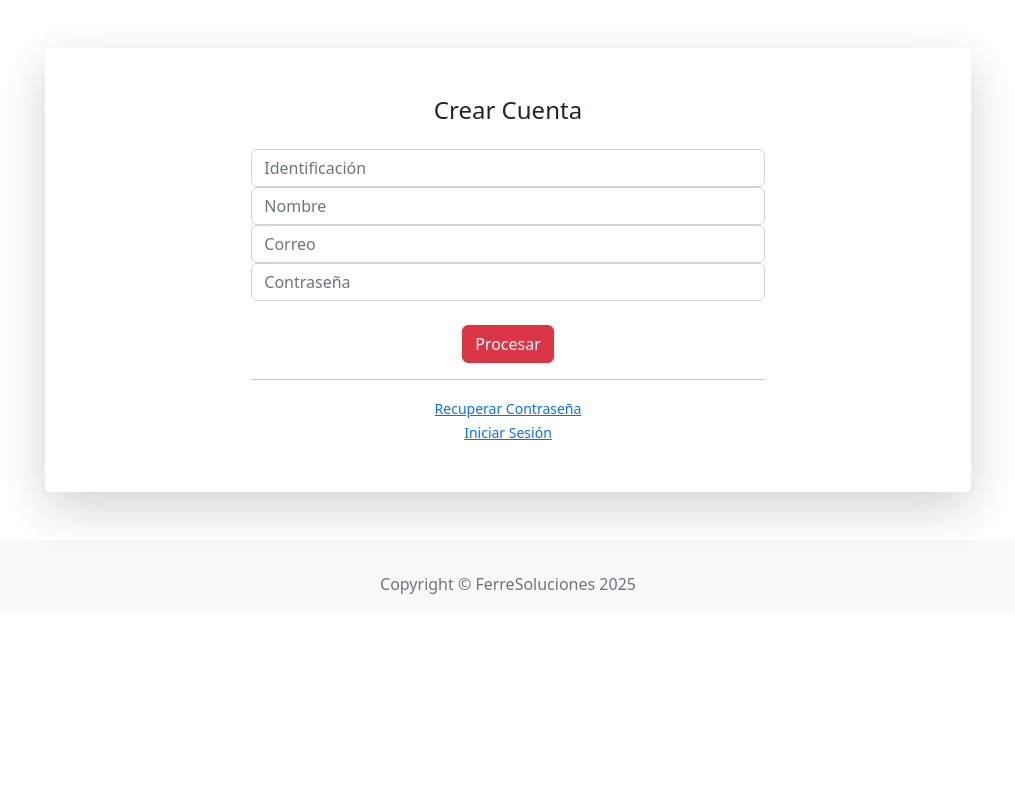
After one commit to geovannymaroto/FerreSoluciones, a PHP site: page /View/login/registrarCuenta.php in a window 1280 px wide. The commit adds this page. Shown: the whole page, without its empty margins (132-1147 px from the left). Run offline with PHP 8.4, Linux system fonts and the light colour scheme; some libraries are stand-ins or nearby versions.

Commit message:
vista recuperar contraseña/registro

```diff
--- a/Controller/LoginController.php
+++ b/Controller/LoginController.php
@@ -6,24 +6,24 @@
         session_start();
     }
 
-    //if(isset($_POST["btnRegistrarCuenta"]))
-    ////{
-    ////    $identificacion = $_POST["txtIdentificacion"];
-    ////    $nombre = $_POST["txtNombre"];
-    ////    $correo = $_POST["txtCorreo"];
-    //    $contrasenna = $_POST["txtContrasenna"];
+    if(isset($_POST["btnRegistrarCuenta"]))
+    {
+        $identificacion = $_POST["txtIdentificacion"];
+        $nombre = $_POST["txtNombre"];
+        $correo = $_POST["txtCorreo"];
+        $contrasenna = $_POST["txtContrasenna"];
 
-     //   $resultado = RegistrarCuentaModel($identificacion,$nombre,$correo,$contrasenna);
+        //$resultado = RegistrarCuentaModel($identificacion,$nombre,$correo,$contrasenna);
 
-     //   if($resultado == true)
-     //   {
-     //       header('location: ../../View/Login/login.php');
-     //   }
-     //   else
-     //   {
-     //       $_POST["Message"] = "Su información no fue registrada correctamente";
-     //   }
-   // }
+        if($resultado == true)
+        {
+            header('location: ../../View/Login/login.php');
+        }
+        else
+        {
+            $_POST["Message"] = "Su información no fue registrada correctamente";
+        }
+    }
 
     if(isset($_POST["btnIniciarSesion"]))
     {
--- /dev/null
+++ b/View/Login/registrarCuenta.php
@@ -0,0 +1,111 @@
+<?php
+    include_once $_SERVER["DOCUMENT_ROOT"] . "/FerreSoluciones/Controller/LoginController.php";
+    include_once $_SERVER["DOCUMENT_ROOT"] . "/FerreSoluciones/View/layoutExterno.php";
+
+    function PrintCss() {
+        echo '<link href="/path/to/your/css/file.css" rel="stylesheet">';
+    }
+
+    function PrintScript() {
+        echo '<script src="/path/to/your/js/file.js"></script>';
+    }
+?>
+
+<!DOCTYPE html>
+<html lang="en">
+
+<?php PrintCss(); ?>
+
+    <head>
+        <meta charset="utf-8" />
+        <meta http-equiv="X-UA-Compatible" content="IE=edge" />
+        <meta name="viewport" content="width=device-width, initial-scale=1, shrink-to-fit=no" />
+        <meta name="description" content="" />
+        <meta name="author" content="" />
+        <title>Ferresoluciones</title>
+        <link href="https://cdn.jsdelivr.net/npm/simple-datatables@7.1.2/dist/style.min.css" rel="stylesheet" />
+        <link href="../Styles/styles.css" rel="stylesheet" />
+        <script src="https://use.fontawesome.com/releases/v6.3.0/js/all.js" crossorigin="anonymous"></script>
+    </head>
+
+    <body class="bg-gradient-primary">
+
+    <div class="container MargenSuperior">
+
+    <div class="row justify-content-center">
+
+    <div class="col-xl-10 col-lg-12 col-md-9">
+
+    <div class="card o-hidden border-0 shadow-lg my-5">
+        <div class="card-body p-0">
+
+                <div class="row">
+                    <div class="col-lg-2"></div>
+                    <div class="col-lg-8">
+                        <div class="p-5">
+                            <div class="text-center">
+                                <h1 class="h4 text-gray-900 mb-4">Crear Cuenta</h1>
+                            </div>
+
+                            <?php
+                                if(isset($_POST["Message"]))
+                                {
+                                    echo '<div class="alert alert-warning Mensajes">' . $_POST["Message"] . '</div>';
+                                }
+                            ?>
+                            <form action="" method="POST" class="user">
+                                <div class="form-group">
+                                    <input type="text" class="form-control form-control-user"
+                                    placeholder="Identificación" id="txtIdentificacion" name="txtIdentificacion"
+                                    onkeyup="ConsultarNombre()" required>
+                                </div>
+                                <div class="form-group">
+                                    <input type="text" class="form-control form-control-user"
+                                        placeholder="Nombre" id="txtNombre" name="txtNombre" readonly>
+                                </div>
+                                <div class="form-group">
+                                    <input type="email" class="form-control form-control-user"
+                                        placeholder="Correo" id="txtCorreo" name="txtCorreo" required>
+                                </div>
+                                <div class="form-group">
+                                    <input type="password" class="form-control form-control-user"
+                                        placeholder="Contraseña" id="txtContrasenna" name="txtContrasenna" required>
+                                </div>
+                                <br>
+                                <div class="text-center">
+                                    <input type="submit" class="btn btn-danger btn-user btn-block"
+                                        value="Procesar" id="btnRegistrarCuenta" name="btnRegistrarCuenta">
+                                </div>
+                            </form>
+                            <hr>
+                            <div class="text-center">
+                                <a class="small" href="recuperarContrasenna.php">Recuperar Contraseña</a>
+                            </div>
+                            <div class="text-center">
+                                <a class="small" href="login.php">Iniciar Sesión</a>
+                            </div>
+                        </div>
+                    </div>
+                </div>
+            </div>
+        </div>
+        </div>
+        </div>
+    </div>
+        <footer>
+            <div class="container-fluid bg-light text-center py-3">
+                <div class="text-center mt-3">
+                    <div class="text-muted">Copyright &copy; FerreSoluciones 2025</div>
+                </div>
+            </div>
+        </footer>
+    </div>
+
+    <script src="https://cdn.jsdelivr.net/npm/bootstrap@5.2.3/dist/js/bootstrap.bundle.min.js" crossorigin="anonymous"></script>
+    <script src="../Scripts/scripts.js"></script>
+    <script src="https://cdnjs.cloudflare.com/ajax/libs/Chart.js/2.8.0/Chart.min.js" crossorigin="anonymous"></script>
+    <script src="https://cdn.jsdelivr.net/npm/simple-datatables@7.1.2/dist/umd/simple-datatables.min.js" crossorigin="anonymous"></script>
+    <script src="../Scripts/comunes.js"></script>
+</body>
+
+</html>
--- /dev/null
+++ b/View/Scripts/comunes.js
@@ -0,0 +1,16 @@
+function ConsultarNombre()
+{
+    let identificacion = $("#txtIdentificacion").val();
+
+    document.getElementById("txtNombre").value = "";
+
+    if (identificacion.length >= 9) {
+        $.ajax({
+            url: 'https://apis.gometa.org/cedulas/' + identificacion,
+            method: 'GET',
+            success: function (data) {
+                document.getElementById("txtNombre").value = data.nombre;
+            }
+        });
+    }
+}
```
Also changed, not shown: View/Login/Login.php (+2 -8 lines), View/Login/recuperarContrasenna.php (added, +88 -0 lines).
